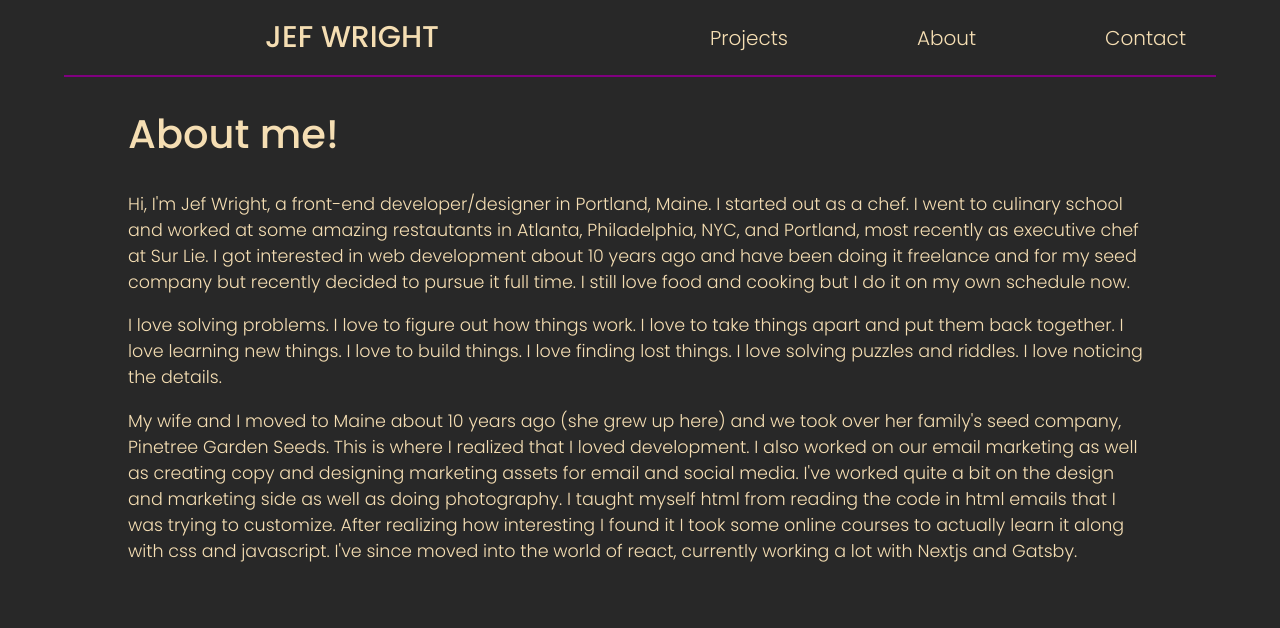
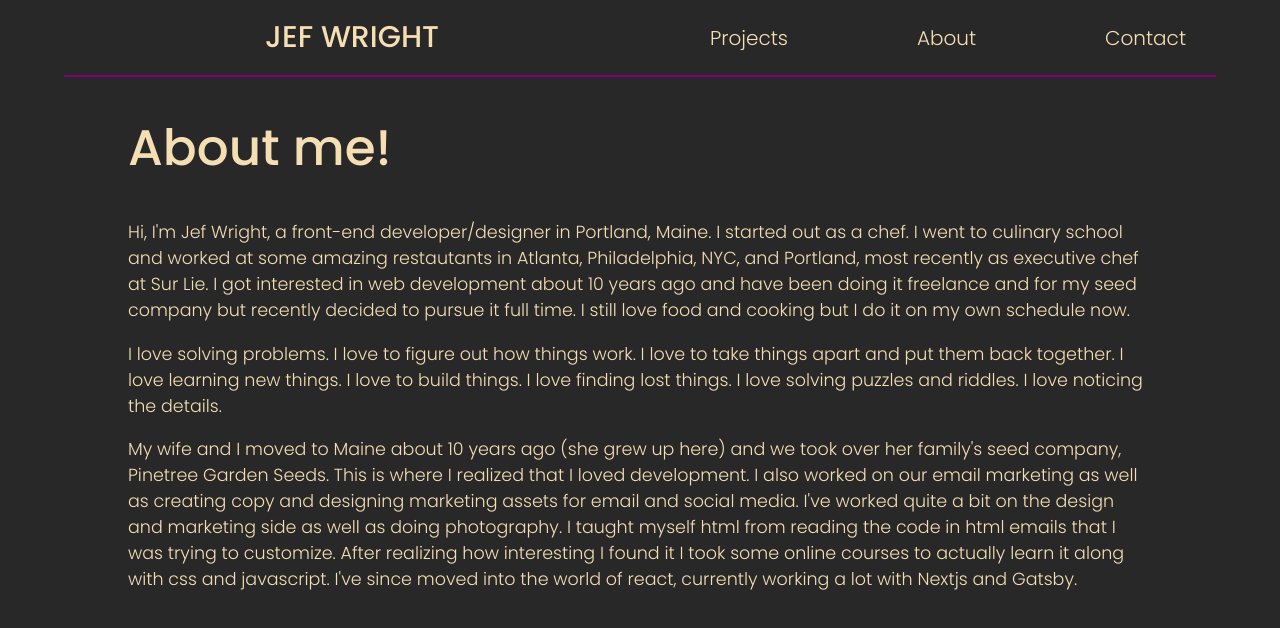
Before and after one commit to thejefwright/jefwright, a Next.js app: page /about in a window 1280 px wide. Shown: the top 628 px of the page. Built offline with nearby package versions, Linux system fonts and the light colour scheme.

Commit message:
updating h1 size

```diff
--- a/pages/about.js
+++ b/pages/about.js
@@ -5,7 +5,9 @@ const AboutStyles = styled.div`
   width: 80%;
   margin: auto;
   color: var(--words);
-  font-size: 2rem;
+  h1 {
+    font-size: 5rem;
+  }
 `;
 
 export default function About() {
```
